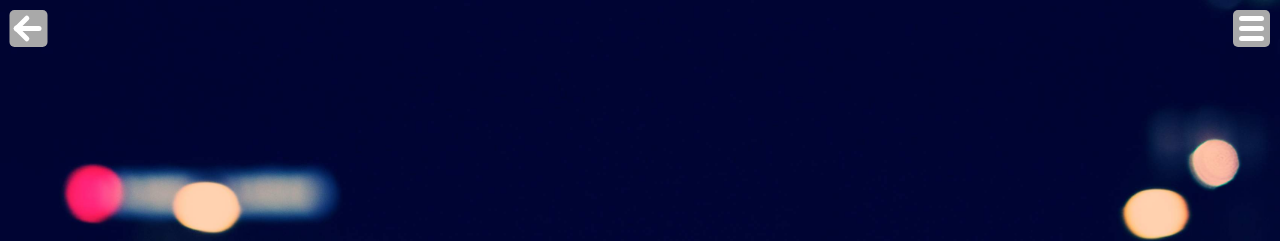
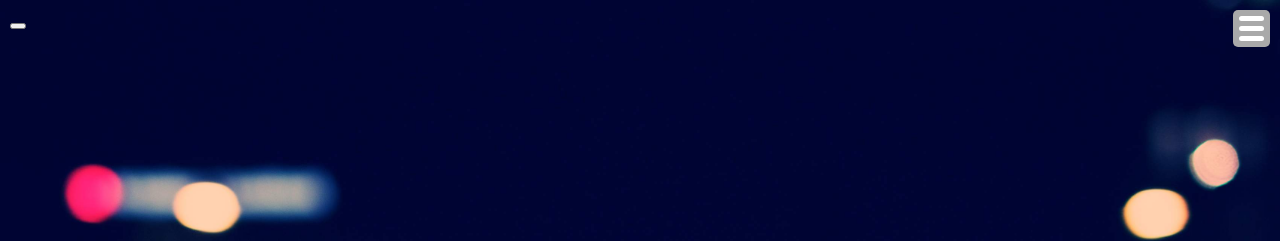
Before and after one commit to testlabsc/sauravchandra.github.io, a Jekyll site: the page built from _posts/2017-07-06-Hello-World.md, in a window 1280 px wide. Shown: the top 241 px of the page. Built offline with Jekyll 4.4.1, drawn with Linux system fonts in a browser that asks for light colours.

Commit message:
Create post-header.html

```diff
--- a/_includes/post-header.html
+++ b/_includes/post-header.html
@@ -1,6 +1,6 @@
 <header id="post">
 	<a href="../blog/" style="padding:0;margin-left:10px;">
-		<button class="hamburger hamburger-arrow-left">
+		<button class="menu-arrow menu-arrow-left">
 			<span class="icon"></span>
 		</button>
 	</a>
```
